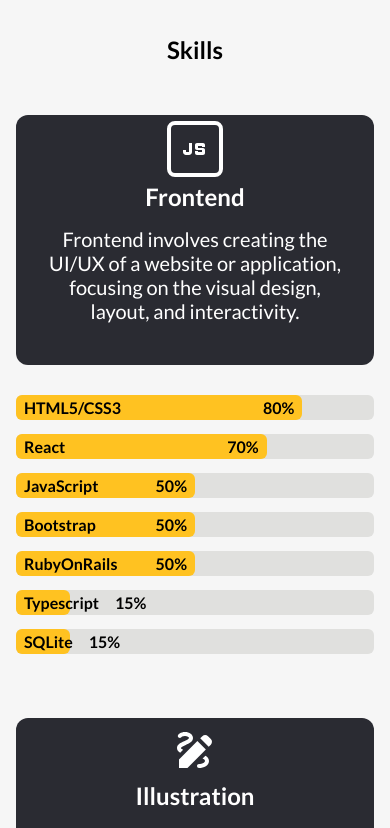
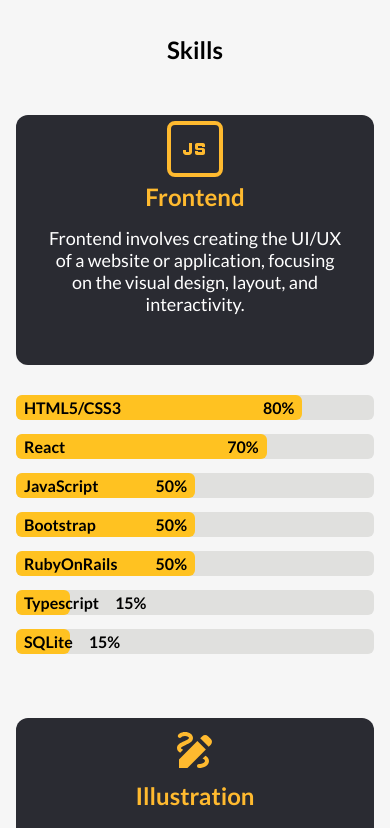
Before and after one commit to tielass/portfolio-website, a React (Create React App) app: page / in a window 390 px wide. Shown: the part 4280-5108 px from the top of the page. Built offline with nearby package versions, Linux system fonts and the light colour scheme.

Commit message:
recolor xs icons

```diff
--- a/src/App.css
+++ b/src/App.css
@@ -306,9 +306,21 @@
     margin-bottom: 3rem;
   }
 
-  .custom--skill--header{
+  .black--square--info .custom--skill--header{
     font-size: 24px;
     margin: 1rem;
+    color: #FFBA2F;
+  }
+
+  .black--square--info .design--icon,
+  .black--square--info .js--icon,
+  .black--square--info .draw--icon,
+  .black--square--info .illustration--icon{
+    color: #FFBA2F;
+  }
+
+  .black--square--info .js--icon {
+    border: 2px solid #FFBA2F;
   }
 
   .black--square .black--square--info{
@@ -316,7 +328,7 @@
   }
 
   .black--square--info .custom--skill--text{
-    font-size: 20px;
+    font-size: 18px;
     margin: 0;
   }
 
```
